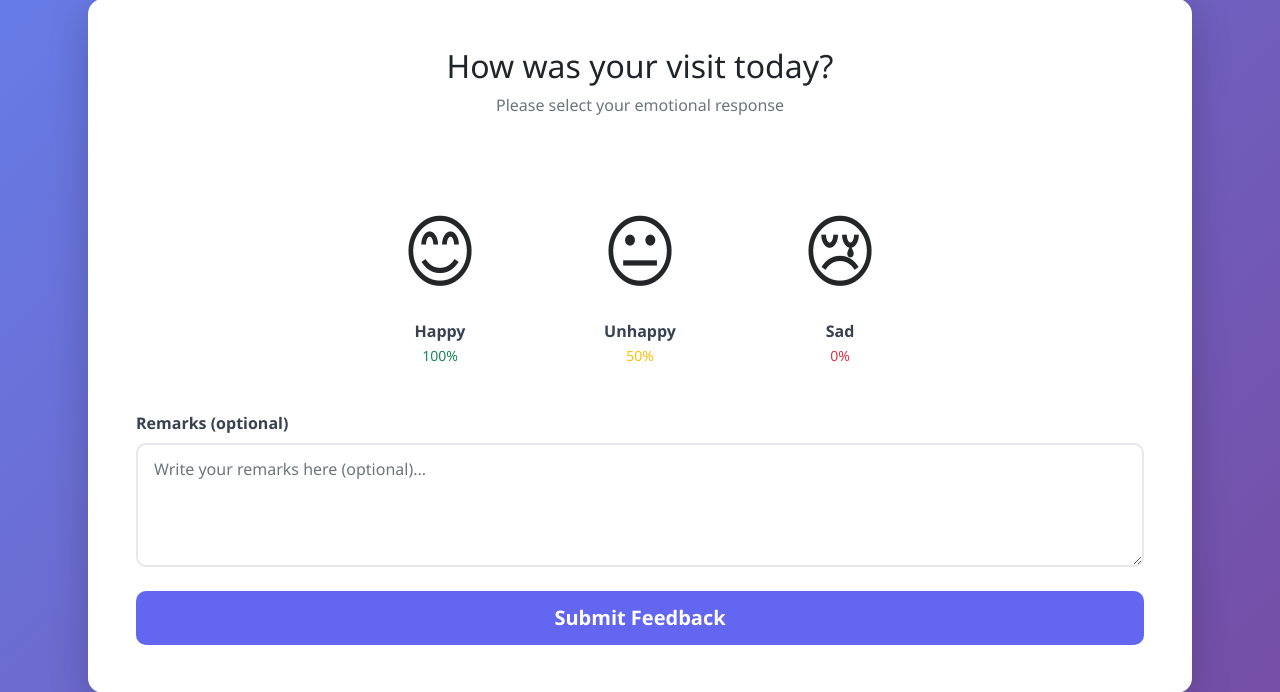
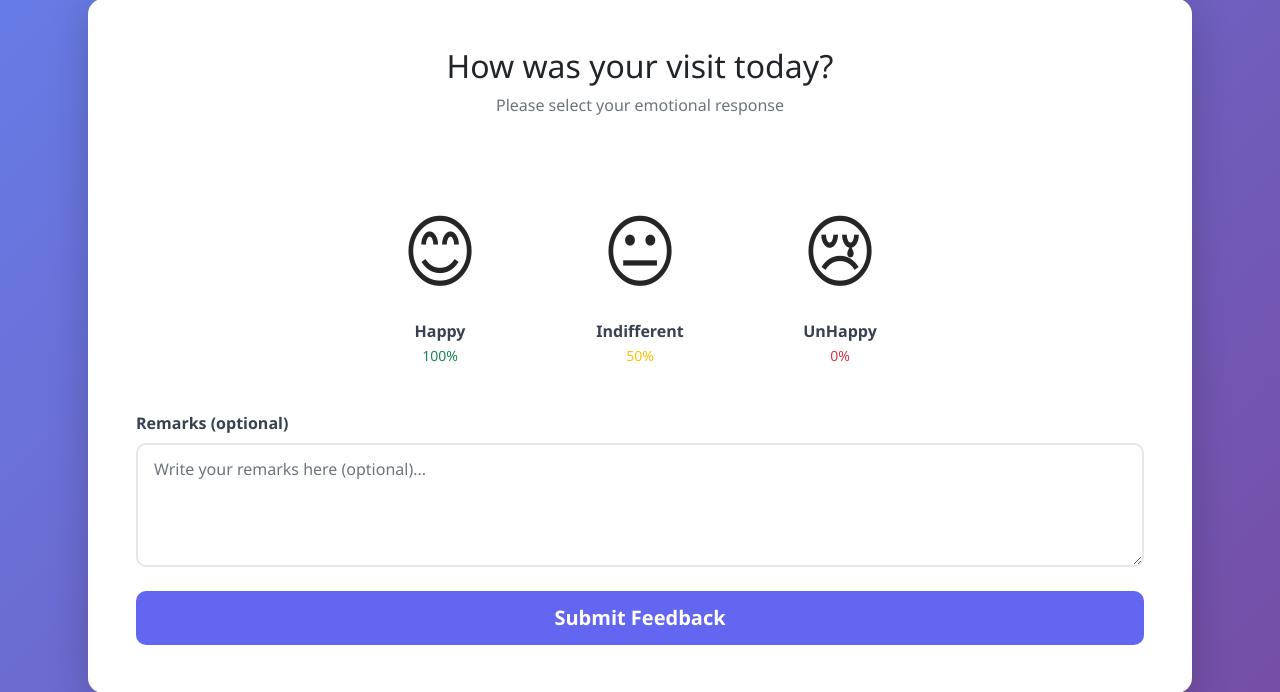
Before and after one commit to callmeyaseen/visitor-feedback-system, a Django app: page /feedback/ in a window 1280 px wide. Shown: the part 103-795 px from the top of the page. Run offline with Django 5.2, Linux system fonts and the light colour scheme; the visitor is signed in with stand-in values (Sample User, id 1); data comes from the database, SQL or seed files in the repository; data that the repository does not hold is empty.

Commit message:
Working on feedback.html Template

```diff
--- a/templates/feedback.html
+++ b/templates/feedback.html
@@ -27,7 +27,7 @@
                     <input type="radio" id="id_emotion_1" name="emotion" value="unhappy" required>
                     <label for="id_emotion_1">
                         <div class="emoji-face">😐</div>
-                        <div class="emoji-label">Unhappy</div>
+                        <div class="emoji-label">Indifferent</div>
                         <small class="text-warning">50%</small>
                     </label>
                 </div>
@@ -36,7 +36,7 @@
                     <input type="radio" id="id_emotion_2" name="emotion" value="sad" required>
                     <label for="id_emotion_2">
                         <div class="emoji-face">😢</div>
-                        <div class="emoji-label">Sad</div>
+                        <div class="emoji-label">UnHappy</div>
                         <small class="text-danger">0%</small>
                     </label>
                 </div>
```
